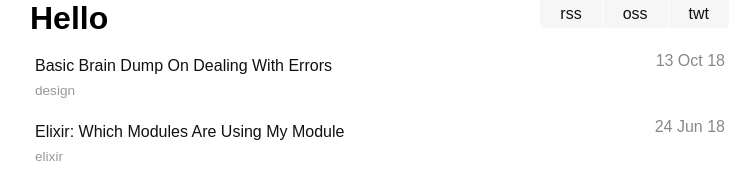
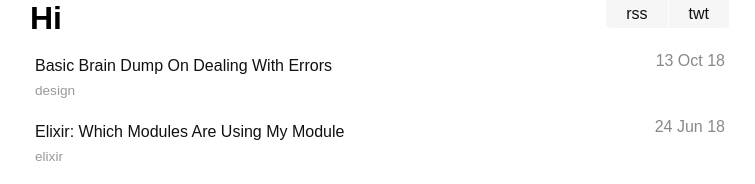
Before and after one commit to karlseguin/blog_old, a Jekyll site: the page built from index.html, in a window 1280 px wide and 900 px high. Shown: the top 184 px of the window, without its empty margins (260-1015 px from the left). Built offline with Jekyll 4.4.1, drawn with Linux system fonts in a browser that asks for light colours.

Commit message:
small tweaks to homepage

```diff
--- a/index.html
+++ b/index.html
@@ -39,12 +39,11 @@ h1 a{color:#000;}
 }
 </style>
  <ul id=l>
-  <li><a href=atom.xml>rss</a></li>
-  <li><a href=https://src.openmymind.net/>oss</a></li>
-  <li><a href=https://twitter.com/karlseguin>twt</a></li>
+  <li><a href=atom.xml>rss</a>
+  <li><a href=https://twitter.com/karlseguin>twt</a>
 </ul>
 
-<h1><a href=#>Hello</a></h1>
+<h1><a href=#>Hi</a></h1>
 <ul id=c>{% for post in site.posts %}{% unless post.tags contains 'creative' %}<li><a href={{ post.url | replace_first: '/', ''}}>{{ post.title | escape}}</a><b>{{ post.date | date: "%-d %b %y" }}</b><p>{% for tag in post.tags %}<a>{{tag}}</a>{% endfor %}</li>{% endunless %}{% endfor %}</ul>
 <script>
 (function(){
```
